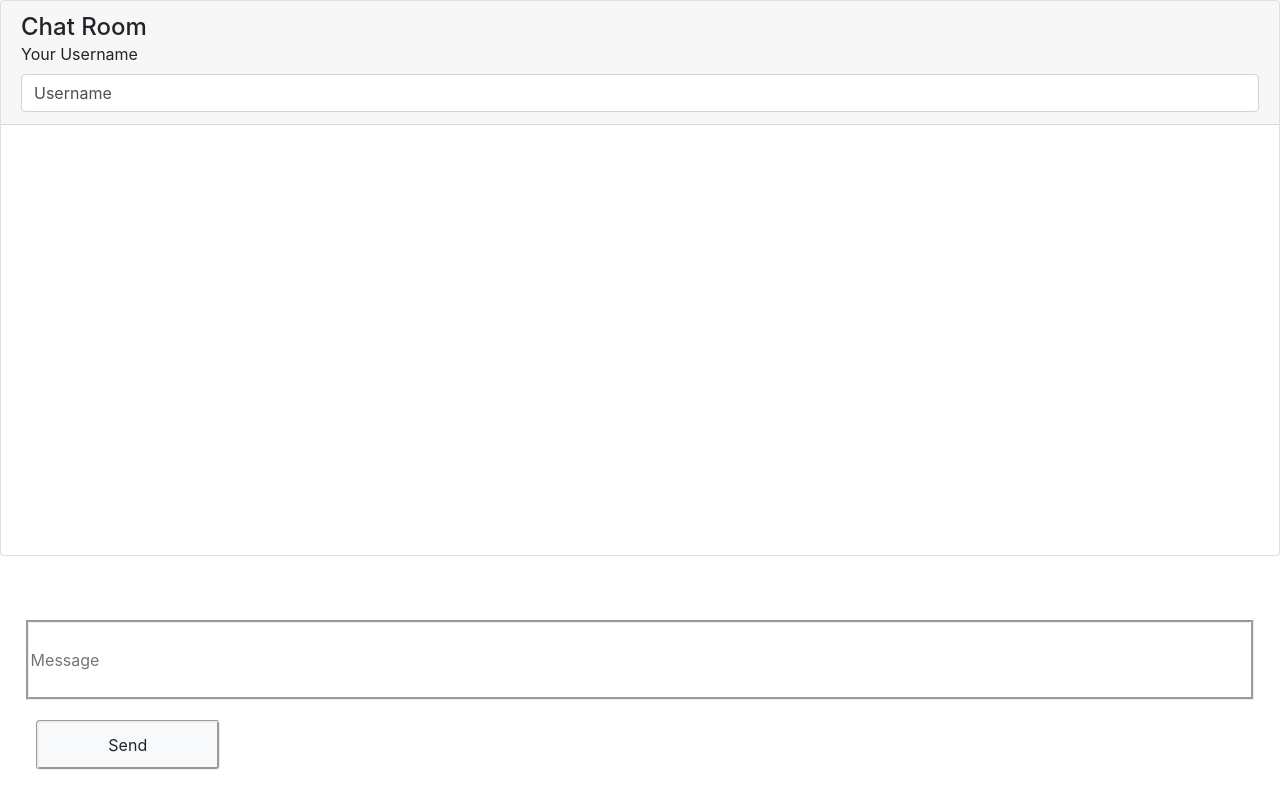
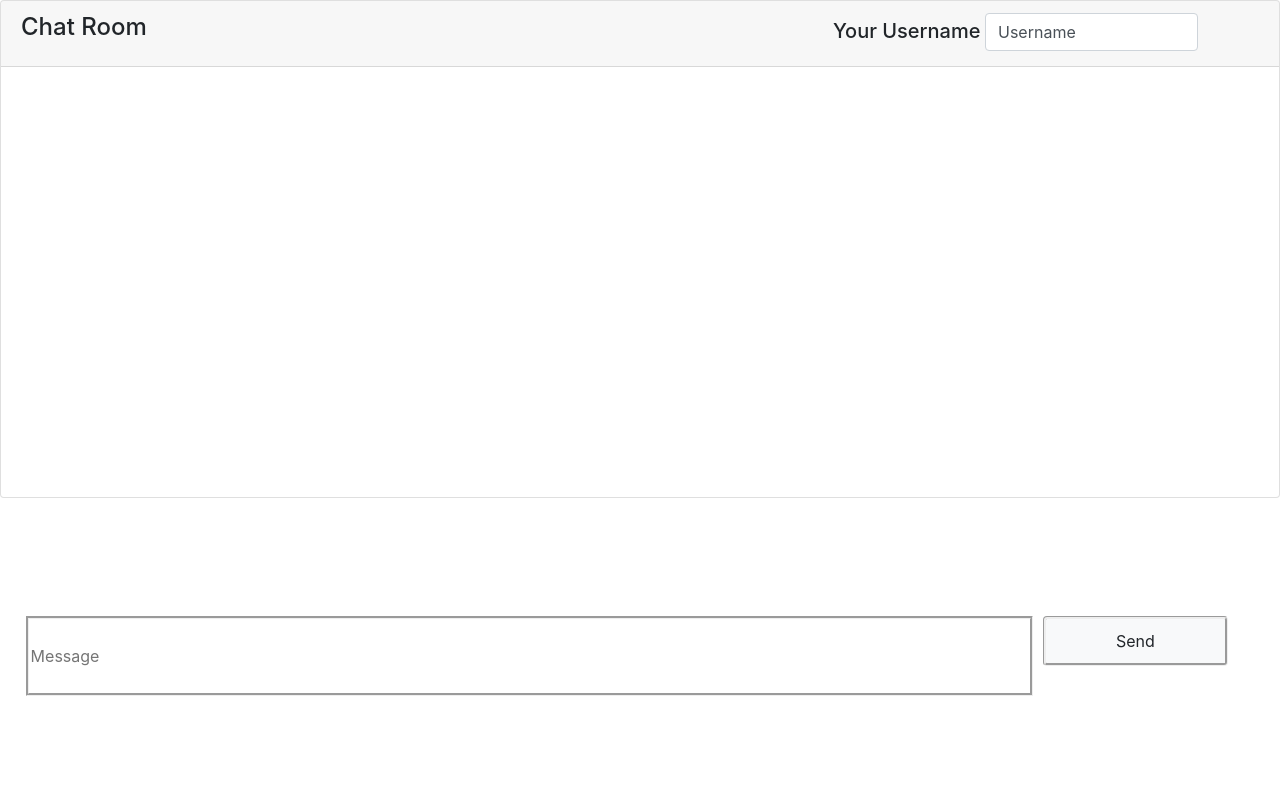
Before and after one commit to adisakshya/chat-rooms, a website: page public/chat.html in a window 1280 px wide. Drawn offline with nearby package versions, Linux system fonts and the light colour scheme; no server answers.

Commit message:
merged chat.css and styles.css

```diff
--- a/public/css/styles.css
+++ b/public/css/styles.css
@@ -7,8 +7,8 @@
 }
 
 .card-body {
-  height: 430px;
-  overflow-y: scroll;
+  height:430px;
+  overflow-y:scroll;
 }
 
 .send-btn {
@@ -22,8 +22,9 @@
 .form-cnt {
   margin-left:2%;
   margin-right:2%;
-  position: fixed;
-  bottom:10px;
+  position:fixed;
+  top:77%;
+  bottom:0px;
   width:96%;
 }
 
@@ -39,3 +40,43 @@ img {
   margin:0px 10px;
   margin-bottom:20px;
 }
+
+.username-cont {
+  display:inline;
+  float:right;
+}
+
+.user-field {
+  display:inline;
+  width:50%;
+}
+
+.chat-heading {
+  display:inline;
+}
+
+.user-heading {
+  font-weight:500;
+  font-size:20px;
+}
+
+.message-input {
+  max-width:82%;
+}
+
+.send-btn {
+  max-width:18%;
+}
+
+img {
+  border-radius:5px;
+}
+
+img {
+  border-radius:5px;
+}
+
+.btn {
+  margin:0px 10px;
+  margin-bottom:20px;
+}
```
